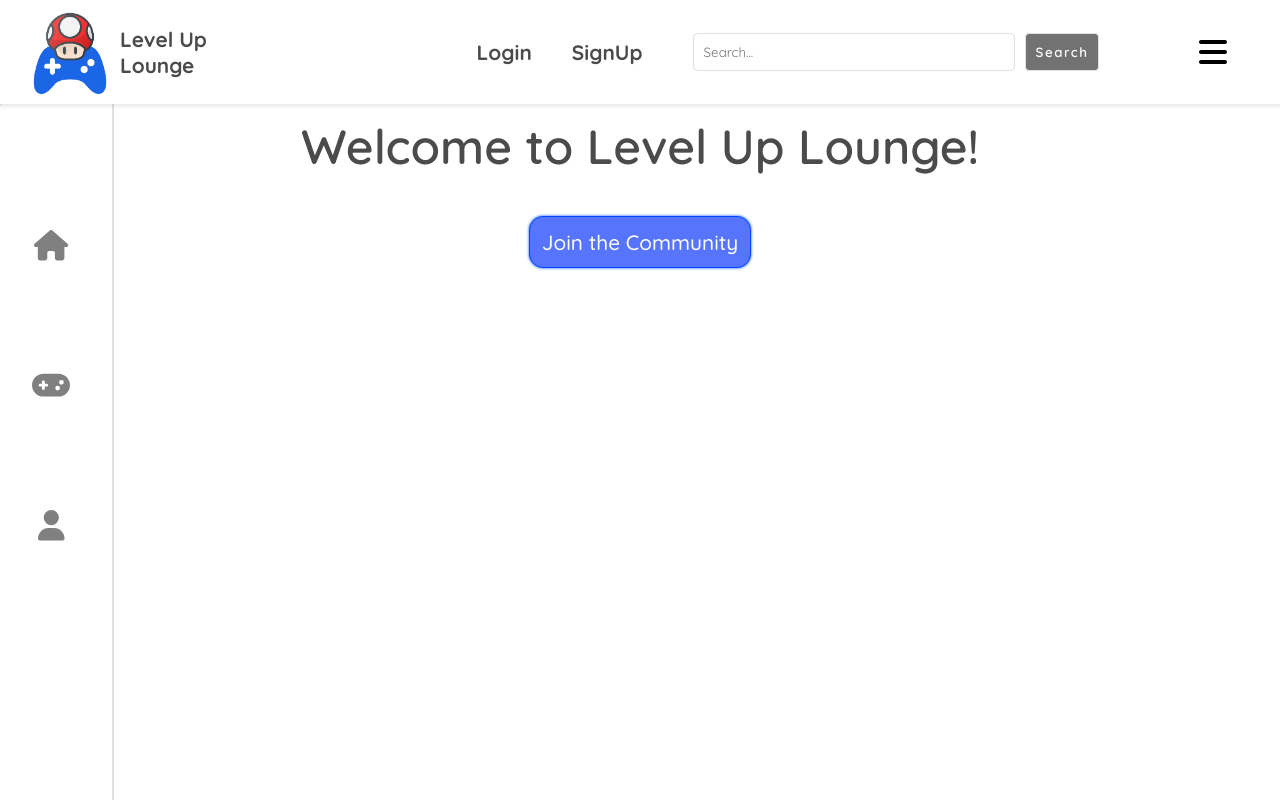
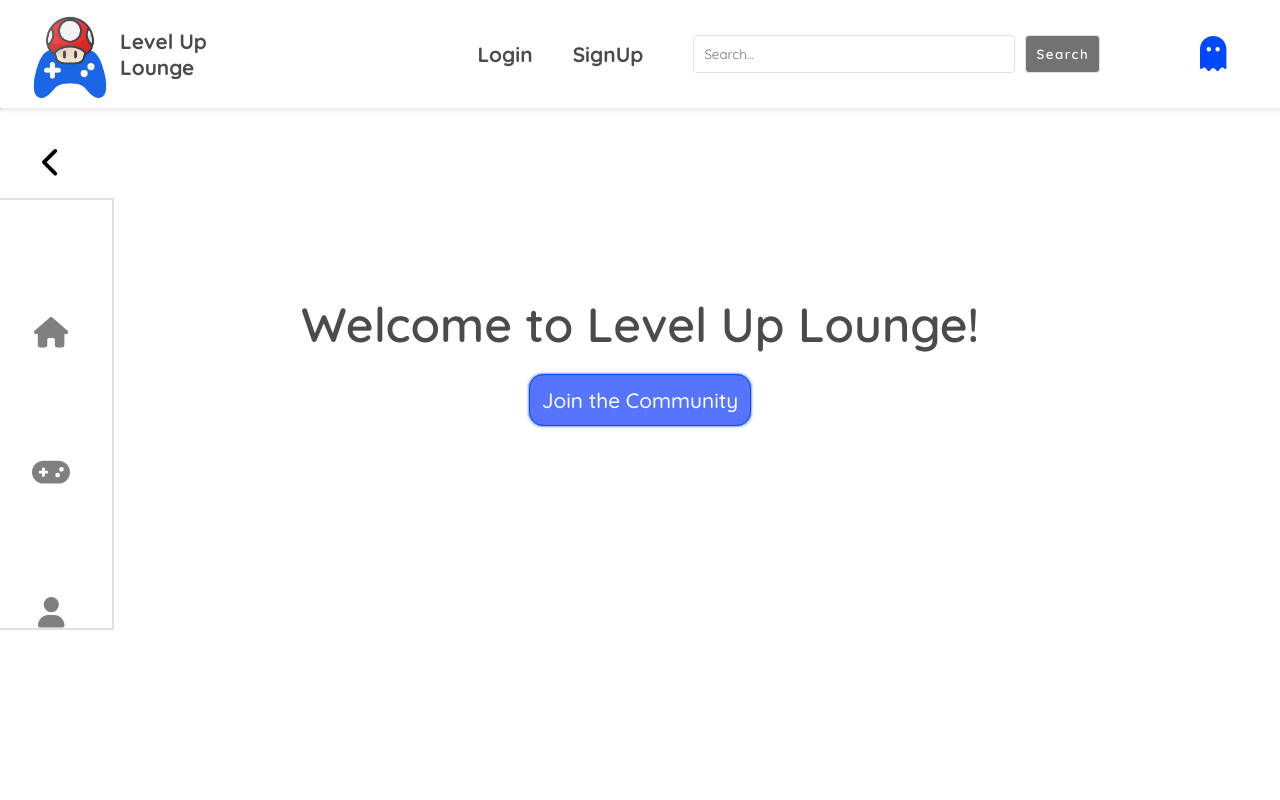
Before and after one commit to jtuvek/Level-Up-Lounge, a React (Vite) app in the folder client/: page / in a window 1280 px wide. Shown: the top 800 px of the page. Built offline with nearby package versions, Linux system fonts and the light colour scheme.

Commit message:
small styling changes, added ghost svg to header

```diff
--- a/client/src/components/Home.jsx
+++ b/client/src/components/Home.jsx
@@ -4,17 +4,17 @@ import { Link } from 'react-router-dom';
 const Home = () => {
 
     return (
-    <div>
-        <div className="home-container">
-            <div className="home">
-                <h1>Welcome to Level Up Lounge!</h1>
-                <Link to="/signup">
+
+        <div className="home">
+            <h1>Welcome to Level Up Lounge!</h1>
+            <div className='button-container'>
+            </div>
+            <Link to="/signup">
                 <button className="join-btn">Join the Community</button>
-                </Link>
-            </div>
+            </Link>
         </div>
-    </div>
+
     );
-}
+};
 
 export default Home;
--- a/client/src/components/header.jsx
+++ b/client/src/components/header.jsx
@@ -2,7 +2,7 @@ import React, { useState } from "react";
 import { Link } from "react-router-dom";
 import siteLogo from "../assets/siteLogo.png";
 import { FontAwesomeIcon } from '@fortawesome/react-fontawesome';
-import { faBars } from '@fortawesome/free-solid-svg-icons';
+import { faGhost } from '@fortawesome/free-solid-svg-icons';
 
 const Header = () => {
   const [query, setQuery] = useState("");
@@ -54,8 +54,8 @@ const Header = () => {
               <li key={index}>{suggestion}</li>
             ))}
           </ul>
-          <div className="hamburger-menu">
-          <FontAwesomeIcon icon={faBars} />
+          <div className="ghost-icon">
+          <FontAwesomeIcon icon={faGhost} />
         </div>
         </div>
       </div>
--- a/client/src/components/layout/layout.css
+++ b/client/src/components/layout/layout.css
@@ -120,30 +120,52 @@
     background-color: #c1003a;
   }
 
-  /* Hamburger Menu */
-  .hamburger-menu {
+  /* Ghost icon */
+  .ghost-icon {
     cursor: pointer;
     position: relative;
     left: 100px;
-    font-size: 2rem;
+    font-size: 2.2rem;
+    color: rgb(0, 72, 255);
   }
 
 
   /* Navbar on the left side of page */
-.navbar {
+.navbar.expanded {
     padding: 6px;
     display: flex;
     flex-direction: column;
     align-items: flex-start;
     background-color: rgb(255, 255, 255);
-    max-width: 100px;
-    height: 100vh;
+    width: 100px;
+    height: 52vh;
     margin: 0;
     border-right: 2px solid #e0e0e0;
-    margin-top: 20px;
-
+    border-top: 2px solid #e0e0e0;
+    border-bottom: 2px solid #e0e0e0;
+    margin-top: 198px;
     position: sticky;
     top: 20px;
+    left: 0px;
+    z-index: 100;
+  }
+
+  .navbar.collapsed {
+    padding: 2px;
+    flex-direction: column;
+    align-items: flex-start;
+    background-color: rgb(255, 255, 255);
+    width: 60px;
+    height: 52vh;
+    margin: 0;
+    border-right: 2px solid #e0e0e0;
+    border-top: 2px solid #e0e0e0;
+    border-bottom: 2px solid #e0e0e0;
+    margin-top: 198px;
+    position: sticky;
+    top: 20px;
+    left: 0px;
+    z-index: 100;
   }
 
   .sidebar-links {
@@ -155,6 +177,12 @@
     height: 80%;
     font-size: 1.9rem;
     margin-left: 16px;
+    transition: max-width 0.5s ease, margin-left 0.5s ease;
+  }
+
+  .sidebar-links.collapsed {
+    margin-left: 2px;
+    transition: width 9s ease, margin-left 0.5s ease;
   }
 
 
--- a/client/src/components/navbar.jsx
+++ b/client/src/components/navbar.jsx
@@ -1,9 +1,15 @@
-import React from 'react';
+import React, { useState } from 'react';
 import { Link } from 'react-router-dom';
 import { FontAwesomeIcon } from '@fortawesome/react-fontawesome';
-import { faHome, faUser, faGamepad, } from '@fortawesome/free-solid-svg-icons';
+import { faHome, faUser, faGamepad, faChevronLeft, faChevronRight } from '@fortawesome/free-solid-svg-icons';
 
 const Navbar = () => {
+    const [isSidebarExpanded, setIsSideBarExpanded] = useState (true);
+
+    const toggleSidebar = () => {
+        setIsSideBarExpanded(!isSidebarExpanded);
+    };
+
     const handleMouseEnter = (event, text) => {
         event.target.setAttribute('data-title', text);
     };
@@ -12,9 +18,16 @@ const Navbar = () => {
         event.target.removeAttribute('data-title');
     };
 
+
     return (
-    <nav className="navbar">
-      <div className="sidebar-links">
+    <nav className={`navbar ${isSidebarExpanded ? 'expanded' : 'collapsed'}`}>
+    <div className={`sidebar-links ${isSidebarExpanded ? 'expanded' : 'collapsed'}`}>
+      {/* Add an icon or button to toggle the sidebar */}
+      <div className="toggle-icon" onClick={toggleSidebar}>
+        <FontAwesomeIcon icon={isSidebarExpanded ? faChevronLeft : faChevronRight} />
+      </div>
+
+      {/* Links */}
       <Link
         to="/"
         className="home-link"
@@ -43,5 +56,4 @@ const Navbar = () => {
   </nav>
 );
 };
-
 export default Navbar;
--- a/client/src/index.css
+++ b/client/src/index.css
@@ -24,19 +24,16 @@ h1 {
 }
 
 /* Home */
-.home-container {
+/* .home {
   display: flex;
-  align-items: center;
+  text-align: center;
   justify-content: center;
-  height: 50vh;
-  position: relative;
-  top: -340px;
-}
-
-.home {
-  text-align: center;
   position: relative; top: -500px;
   color: rgb(75, 75, 75);
+  border: 1px solid rgb(230, 6, 6);
+  padding: 64px;
+  max-width: 800px;
+  margin: 0 auto;
 }
 
 .join-btn {
@@ -58,8 +55,39 @@ h1 {
   font-weight: bolder;
   transform: scale(1.1);
   cursor: pointer;
+} */
+
+.home {
+  display: flex;
+  flex-direction: column; /* Stack items vertically */
+  align-items: center; /* Center items horizontally */
+  position: relative; top: -400px;
+  color: rgb(75, 75, 75);
+  padding: 64px;
+  max-width: 800px;
+  margin: 0 auto;
 }
 
+.join-btn {
+  background-color: rgb(87, 117, 252);
+  border-radius: 14px;
+  padding: 12px;
+  font-size: 1.3rem;
+  font-weight: 500;
+  color: white;
+  margin-top: 20px; /* Adjusted margin-top to create space below h1 */
+  box-shadow: rgb(0, 72, 255) 0px 0px 3px;
+  border: 1px solid rgb(0, 72, 255);
+  transition: all 0.2s ease-in-out;
+}
+
+.join-btn:hover {
+  background-color: rgb(87, 117, 252);
+  box-shadow: #f2f2f2 0px 0px 3px;
+  font-weight: bolder;
+  transform: scale(1.1);
+  cursor: pointer;
+}
 
 
 /* forums */
```
Lines whose indentation alone changed are shown as unchanged.
